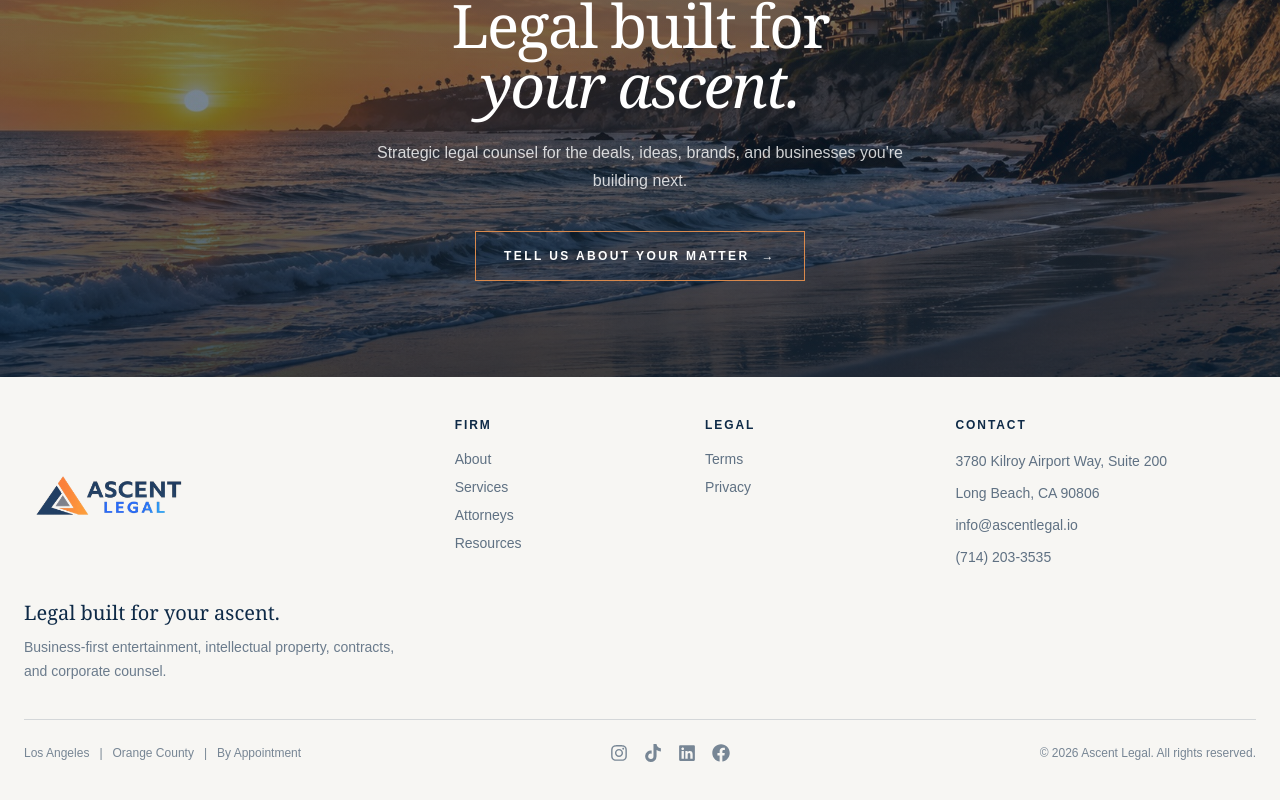
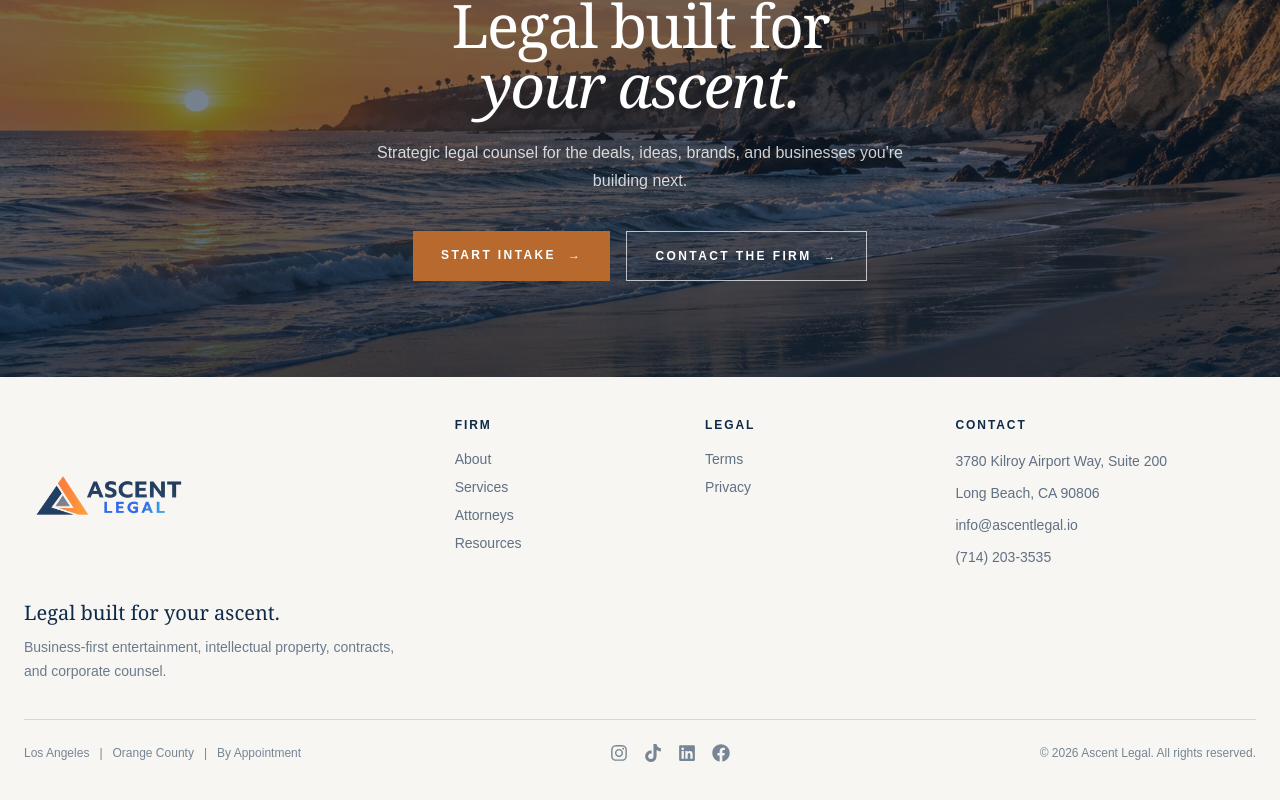
Before and after one commit to ajdreams17/Ascentlegal, a Next.js app: page / in a window 1280 px wide. Shown: the part 3813-4613 px from the top of the page. Built offline with nearby package versions, Linux system fonts and the light colour scheme.

Commit message:
Add tracked Start Intake CTA to homepage

```diff
--- a/app/page.jsx
+++ b/app/page.jsx
@@ -1,5 +1,6 @@
 import Link from "next/link";
 import FounderSection from "../components/FounderSection";
+import StartIntakeButton from "../components/StartIntakeButton";
 
 const practices = [
   {
@@ -299,12 +300,16 @@ export default function HomePage() {
             businesses you&apos;re building next.
           </p>
 
-          <Link
-            href="/contact"
-            className="mt-9 inline-flex border border-[#D9894C] px-7 py-4 text-xs font-bold uppercase tracking-[0.2em] text-white transition hover:bg-[#B86A2E]"
-          >
-            Tell Us About Your Matter <span className="ml-3">→</span>
-          </Link>
+          <div className="mt-9 flex flex-wrap justify-center gap-4">
+            <StartIntakeButton className="inline-flex bg-[#B86A2E] px-7 py-4 text-xs font-bold uppercase tracking-[0.2em] text-white transition hover:bg-[#9F5925]" />
+
+            <Link
+              href="/contact"
+              className="inline-flex border border-white/70 px-7 py-4 text-xs font-bold uppercase tracking-[0.2em] text-white transition hover:border-[#D9894C] hover:text-[#E0A06D]"
+            >
+              Contact the Firm <span className="ml-3">→</span>
+            </Link>
+          </div>
         </div>
       </section>
     </main>
```
